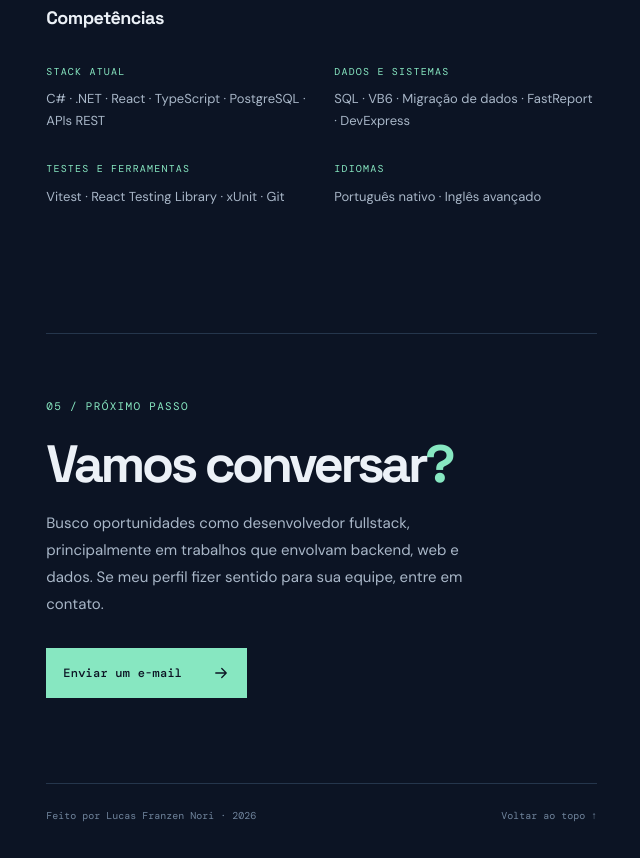
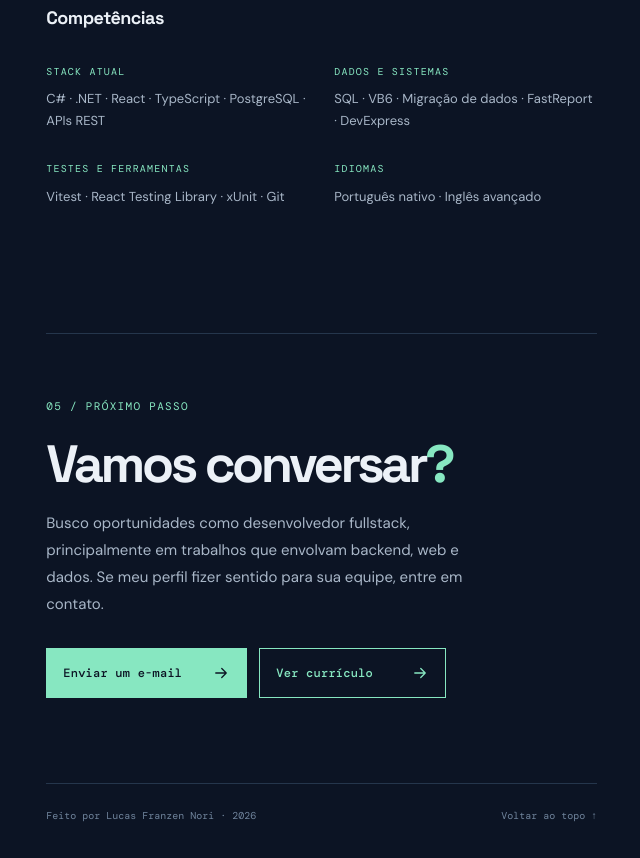
Before and after one commit to lucasfranzenn/lucasfranzenn.github.io, a plain HTML site: page index.html in a window 1280 px wide. Shown: the part 2580-3438 px from the top of the page, without its empty margins (606-1246 px from the left). Drawn offline with nearby package versions, Linux system fonts and the light colour scheme.

Commit message:
feature: adicionado opcao de ver/baixar curriculo

```diff
--- a/index.html
+++ b/index.html
@@ -102,7 +102,10 @@
           <span class="section-number" data-i18n="contactKicker">05 / PRÓXIMO PASSO</span>
           <h2 id="contato-title"><span data-i18n="contactTitle">Vamos conversar</span><span class="accent">?</span></h2>
           <p data-i18n="contactIntro">Busco oportunidades como desenvolvedor fullstack, principalmente em trabalhos que envolvam backend, web e dados. Se meu perfil fizer sentido para sua equipe, entre em contato.</p>
-          <a class="contact-button" href="mailto:franzennlucas@gmail.com"><span data-i18n="emailButton">Enviar um e-mail</span><svg viewBox="0 0 24 24" aria-hidden="true"><path d="M5 12h14m-6-6 6 6-6 6"/></svg></a>
+          <div class="contact-actions">
+            <a class="contact-button" href="mailto:franzennlucas@gmail.com"><span data-i18n="emailButton">Enviar um e-mail</span><svg viewBox="0 0 24 24" aria-hidden="true"><path d="M5 12h14m-6-6 6 6-6 6"/></svg></a>
+            <a class="contact-button contact-button-secondary" href="assets/curriculo.pdf" target="_blank" rel="noopener noreferrer" aria-label="Abrir currículo em PDF em uma nova aba"><span data-i18n="resumeButton">Ver currículo</span><svg viewBox="0 0 24 24" aria-hidden="true"><path d="M5 12h14m-6-6 6 6-6 6"/></svg></a>
+          </div>
         </section>
         <footer class="footer"><p><span data-i18n="footerMade">Feito por Lucas Franzen Nori</span> <span aria-hidden="true">·</span> 2026</p><a href="#inicio" data-i18n="backToTop">Voltar ao topo ↑</a></footer>
       </main>
--- a/script.js
+++ b/script.js
@@ -44,6 +44,7 @@ const english = {
   contactTitle: "Let's talk",
   contactIntro: "I'm seeking full stack opportunities, especially work involving backend development, web applications, and data. If my experience is a fit for your team, get in touch.",
   emailButton: 'Send an email',
+  resumeButton: 'View résumé',
   footerMade: 'Built by Lucas Franzen Nori',
   backToTop: 'Back to top ↑',
 };
@@ -58,6 +59,7 @@ const translatedAttributes = [
   ['.social-links a[href^="https://github.com"]', 'aria-label', 'Lucas Franzen Nori on GitHub, opens in a new tab'],
   ['.social-links a[href^="https://www.linkedin.com"]', 'aria-label', 'Lucas Franzen Nori on LinkedIn, opens in a new tab'],
   ['.social-links a[href^="mailto:"]', 'aria-label', 'Email Lucas Franzen Nori'],
+  ['.contact-button-secondary', 'aria-label', 'Open résumé PDF in a new tab'],
   ['.focus-list', 'aria-label', 'Areas of work'],
   ['#experiencia .tag-list', 'aria-label', 'Technologies used'],
   ['#projeto .tag-list', 'aria-label', 'Project technologies'],
--- a/styles.css
+++ b/styles.css
@@ -36,7 +36,7 @@ main{padding:130px 0 42px;min-width:0}.content-section{padding:0 0 135px;scroll-
 .timeline-entry{display:grid;grid-template-columns:137px minmax(0,1fr);gap:21px}.entry-date{color:var(--subtle);line-height:1.7;padding-top:4px;white-space:nowrap}.entry-content h3,.education-item h3{font-size:17px;font-weight:600;letter-spacing:-.025em;line-height:1.4;margin:0 0 13px}.title-separator{color:var(--accent)}.entry-content p{color:var(--muted);font-size:14px;line-height:1.8;margin:0 0 12px}.tag-list{display:flex;flex-wrap:wrap;gap:8px;list-style:none;padding:0;margin:22px 0 0}.tag-list li{background:#173b43;color:var(--accent);border-radius:100px;padding:5px 12px;font:11px var(--font-mono);line-height:1.6;white-space:nowrap}
 .project-figure{margin:0 0 22px}.project-figure img{display:block;width:100%;height:auto;border:1px solid var(--line);background:#e9eef3}.project-figure figcaption{color:var(--subtle);font-size:9px;text-align:right;margin-top:9px;letter-spacing:.07em}.project-meta{display:flex;gap:18px;color:var(--subtle);font-size:10px}.project-status{color:var(--accent);display:inline-flex;align-items:center;gap:6px}.project-status>span[aria-hidden="true"]{width:6px;height:6px;background:var(--accent);border-radius:50%}.project h3{font-size:30px;letter-spacing:-.05em;margin:13px 0 12px}.project>p{color:var(--muted);font-size:14px;line-height:1.85;margin-bottom:12px}
 .education-section{padding-bottom:125px}.education-item{display:grid;grid-template-columns:137px minmax(0,1fr);gap:21px;border-bottom:1px solid var(--line);padding:0 0 28px;margin-bottom:28px}.education-item p{font-size:14px;color:var(--muted);line-height:1.55;margin:0 0 4px}.education-item div>span{font-size:12px;color:var(--subtle)}.skills-block{margin-top:57px}.skills-block h3{font-size:18px;letter-spacing:-.03em;margin-bottom:23px}.skills-grid{display:grid;grid-template-columns:1fr 1fr;gap:23px 25px}.skill-label{color:var(--accent);font-size:10px}.skills-grid p{color:var(--muted);font-size:13px;line-height:1.65;margin:5px 0 0}
-.contact-section{border-top:1px solid var(--line);padding:58px 0 85px}.contact-section h2{font-size:clamp(2.4rem,4.1vw,4.7rem);line-height:1.1;letter-spacing:-.065em;margin:16px 0 18px}.contact-section p{max-width:455px;color:var(--muted);font-size:15px;line-height:1.8;margin-bottom:30px}.contact-button{display:inline-flex;align-items:center;justify-content:space-between;gap:30px;color:var(--bg);background:var(--accent);font-family:var(--font-mono);font-size:12px;font-weight:500;letter-spacing:.02em;padding:15px 17px;min-width:187px;transition:background .2s ease,transform .2s ease}.contact-button:hover{background:#b0f4d7;transform:translateY(-3px)}.contact-button svg{width:18px;height:18px;fill:none;stroke:currentColor;stroke-width:1.7;stroke-linecap:round;stroke-linejoin:round}.footer{display:flex;justify-content:space-between;gap:20px;border-top:1px solid var(--line);padding:25px 0 0;color:var(--subtle);font:10px var(--font-mono)}.footer p{margin:0}.footer a:hover{color:var(--accent)}
+.contact-section{border-top:1px solid var(--line);padding:58px 0 85px}.contact-section h2{font-size:clamp(2.4rem,4.1vw,4.7rem);line-height:1.1;letter-spacing:-.065em;margin:16px 0 18px}.contact-section p{max-width:455px;color:var(--muted);font-size:15px;line-height:1.8;margin-bottom:30px}.contact-actions{display:flex;flex-wrap:wrap;gap:12px}.contact-button{display:inline-flex;align-items:center;justify-content:space-between;gap:30px;color:var(--bg);background:var(--accent);font-family:var(--font-mono);font-size:12px;font-weight:500;letter-spacing:.02em;padding:15px 17px;min-width:187px;transition:background .2s ease,transform .2s ease}.contact-button:hover{background:#b0f4d7;transform:translateY(-3px)}.contact-button-secondary{background:transparent;border:1px solid var(--accent);color:var(--accent);padding:14px 16px}.contact-button-secondary:hover{background:rgba(135,231,193,.1)}.contact-button svg{width:18px;height:18px;fill:none;stroke:currentColor;stroke-width:1.7;stroke-linecap:round;stroke-linejoin:round}.footer{display:flex;justify-content:space-between;gap:20px;border-top:1px solid var(--line);padding:25px 0 0;color:var(--subtle);font:10px var(--font-mono)}.footer p{margin:0}.footer a:hover{color:var(--accent)}
 @media(max-width:1100px){.site-shell{gap:5vw;padding:0 5vw;grid-template-columns:minmax(300px,41%) minmax(0,1fr)}h1{font-size:clamp(3rem,5vw,4.6rem)}.intro-bottom{display:block}.location{margin-top:15px}.timeline-entry,.education-item{grid-template-columns:1fr;gap:7px}.entry-date{padding:0}.entry-content h3{margin-top:2px}}
 @media(max-width:760px){html{scroll-padding-top:78px}.site-shell{display:block;padding:0 clamp(23px,6vw,44px)}.intro{position:relative;height:auto;min-height:0;padding:26px 0 0}.brand{font-size:23px}.intro-main{margin:75px 0 0;transform:none}.eyebrow{margin-bottom:17px}h1{font-size:clamp(3.15rem,11.1vw,5.3rem);white-space:normal}.role{font-size:clamp(1.35rem,5vw,1.8rem)}.intro-copy{max-width:475px}.section-nav{flex-direction:row;overflow:auto;gap:21px;margin:36px -23px 0;padding:0 23px 13px;white-space:nowrap;scrollbar-width:thin}.section-nav a{gap:0}.nav-line{display:none}.section-nav a.active{color:var(--accent)}.intro-bottom{display:flex;align-items:center;border-top:1px solid var(--line);padding:22px 0 0}.location{margin:0}main{padding-top:83px}.content-section{padding-bottom:95px}.section-heading{margin-bottom:26px}.contact-section{padding:50px 0 75px}}
 @media(max-width:480px){body{font-size:15px}.intro-main{margin-top:64px}h1{font-size:clamp(2.7rem,11.5vw,3.8rem)}.intro-bottom{gap:15px}.location{font-size:9px}.social-links{gap:17px}.section-heading h2{font-size:22px}.prose{font-size:14px}.skills-grid{grid-template-columns:1fr;gap:18px}.project h3{font-size:27px}.footer{line-height:1.7}}
```
Also changed, not shown: 2 other files.
